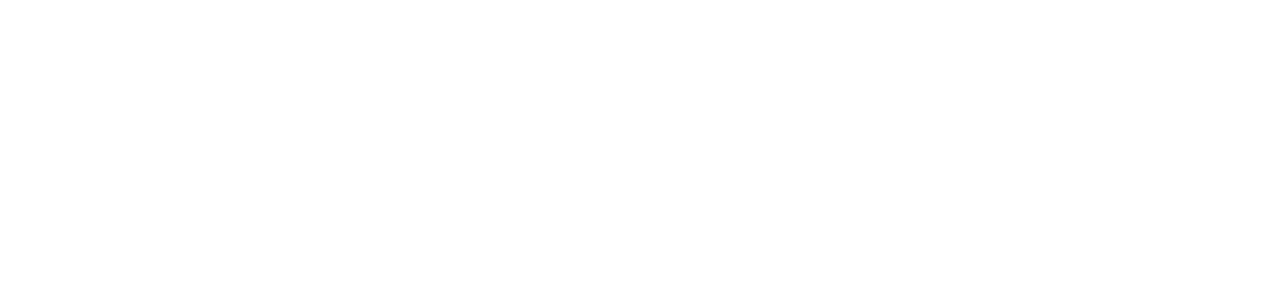
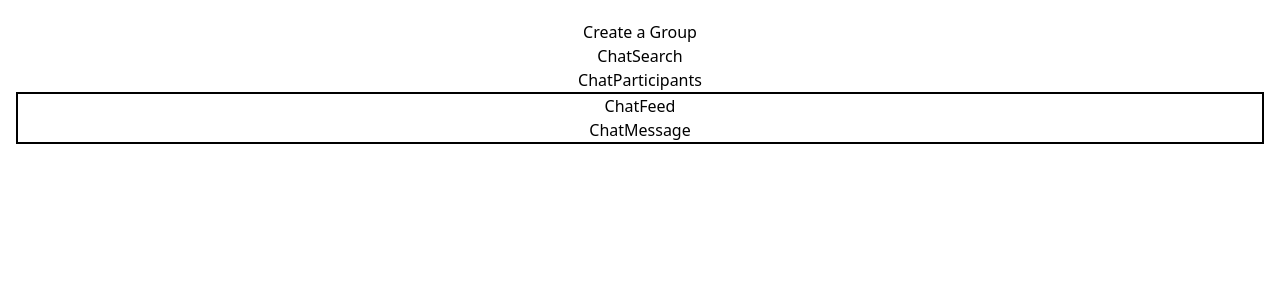
Before and after one commit to CaimeoAI/final_project_group_one, a React (Create React App) app in the folder client/: page / in a window 1280 px wide. Shown: the top 300 px of the page. Built offline with nearby package versions, Linux system fonts and the light colour scheme.

Commit message:
created chat component and related subcomponents and included the chatcomponent-folder in the tailwind config.js

```diff
--- a/client/src/App.js
+++ b/client/src/App.js
@@ -1,7 +1,9 @@
+import ChatComponent from './components/Chat/ChatComponent'
+
 function App() {
   return (
     <div>
-
+      <ChatComponent/>
     </div>
   );
 }
--- /dev/null
+++ b/client/src/components/Chat/ChatComponent.js
@@ -0,0 +1,17 @@
+import ChatSearch from "./ChatSearch"
+import ChatParticipants from "./ChatParticipants";
+import ChatFeed from "./ChatFeed";
+import ChatCreateGroup from "./ChatCreateGroup";
+
+export default function ChatComponent() {
+  return (
+    <div className="p-4 text-center">
+
+        <ChatCreateGroup/>
+        <ChatSearch/>
+        <ChatParticipants/>
+        <ChatFeed/>
+
+    </div>
+  )
+}
--- /dev/null
+++ b/client/src/components/Chat/ChatCreateGroup.js
@@ -0,0 +1,7 @@
+export default function ChatCreateGroup() {
+  return (
+    <div>
+        <button className="mt-1" type="button">Create a Group</button>
+    </div>
+  )
+}
--- /dev/null
+++ b/client/src/components/Chat/ChatFeed.js
@@ -0,0 +1,11 @@
+import ChatMessage from "./ChatMessage";
+
+export default function ChatFeed() {
+  return (
+    <div className="border-2 border-black">
+        ChatFeed
+
+        <ChatMessage/>
+    </div>
+  )
+}
--- /dev/null
+++ b/client/src/components/Chat/ChatMessage.js
@@ -0,0 +1,9 @@
+export default function ChatMessage() {
+  return (
+    <div>
+        ChatMessage
+
+
+    </div>
+  )
+}
--- /dev/null
+++ b/client/src/components/Chat/ChatParticipants.js
@@ -0,0 +1,5 @@
+export default function ChatParticipants() {
+  return (
+    <div>ChatParticipants</div>
+  )
+}
--- /dev/null
+++ b/client/src/components/Chat/ChatSearch.js
@@ -0,0 +1,5 @@
+export default function ChatSearch() {
+  return (
+    <div>ChatSearch</div>
+  )
+}
--- a/client/tailwind.config.js
+++ b/client/tailwind.config.js
@@ -1,7 +1,8 @@
 /** @type {import('tailwindcss').Config} */
 module.exports = {
   content: [
-    "./src/App.js"
+    "./src/App.js",
+    "./src/components/Chat/*"
   ],  // <---- Add folders that use tailwind in here
   theme: {
     extend: {},
```
